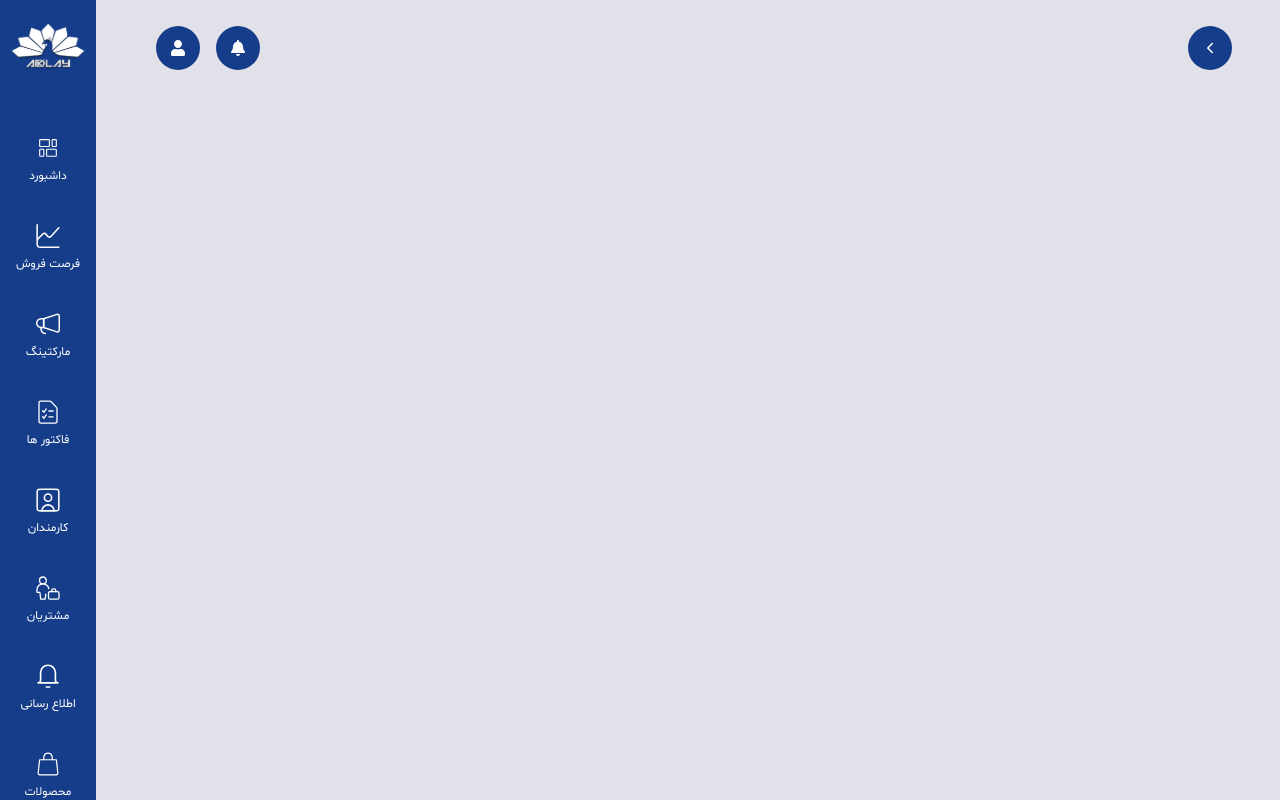
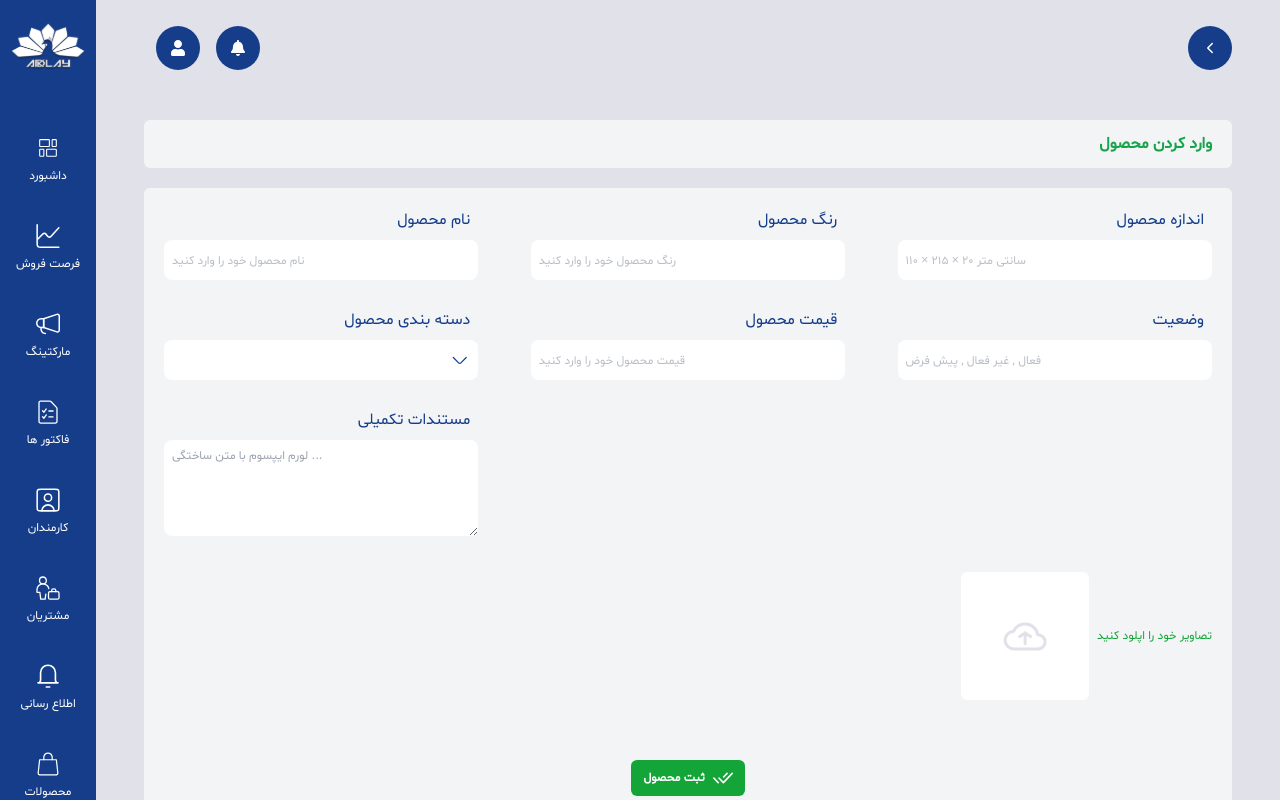
Before and after one commit to alirezzasarkar/customer-management-software, a React app: page /dashboard/products/entry in a window 1280 px wide. Shown: the top 800 px of the page. Built offline with nearby package versions, Linux system fonts and the light colour scheme; the HTML template or start-up script is replaced by a standard one.

Commit message:
feat:Product Entry Page added

```diff
--- /dev/null
+++ b/src/Components/Common/ProductImage.jsx
@@ -0,0 +1,16 @@
+const ProductImage = ({ upload_text }) => {
+  return (
+    <div className="relative inline-flex items-center text-xs gap-2 font-medium mt-2">
+      <input type="file" id="file-upload" className="hidden" />
+      <label
+        htmlFor="file-upload"
+        className="flex items-center justify-center w-32 h-32 rounded-md  text-white bg-white text-lg cursor-pointer"
+      >
+        <img src="/src/Assets/Icons/upload_cloud.svg" alt="" />
+      </label>
+      <p className="text-[#13A538]">{upload_text}</p>
+    </div>
+  );
+};
+
+export default ProductImage;
--- /dev/null
+++ b/src/Components/Products/ProductListEntry.jsx
@@ -0,0 +1,60 @@
+import Title from "../Common/Title";
+import DashboardInputs from "../Common/DashBoardInputs";
+import DashboardDropDown from "../Common/DashBoardDropDown";
+import DashboardTextarea from "../Common/DashboardTextarea";
+import DashboardButton from "../Common/DashboardButton";
+import ProductImage from "../Common/ProductImage";
+
+const ProductListEntry = () => {
+  return (
+    <>
+      <Title title=" وارد کردن محصول" />
+      <div className="bg-gray-100 p-5 mx-6 rounded-md">
+        <form className="flex flex-col gap-7">
+          <div className="flex justify-between">
+            <DashboardInputs
+              lable_text="نام محصول"
+              placeholder_text="نام محصول خود را وارد کنید"
+            />
+            <DashboardInputs
+              lable_text="رنگ محصول"
+              placeholder_text="رنگ محصول خود را وارد کنید"
+            />
+            <DashboardInputs
+              lable_text="اندازه محصول"
+              placeholder_text="۱۱۰ × ۲۱۵ × ۲۰ سانتی متر "
+            />
+          </div>
+          <div className="flex justify-between">
+            <DashboardDropDown label_text="دسته بندی محصول" />
+            <DashboardInputs
+              lable_text="قیمت محصول"
+              placeholder_text="قیمت محصول خود را وارد کنید"
+            />
+            <DashboardInputs
+              lable_text="وضعیت"
+              placeholder_text="فعال , غیر فعال , پیش فرض"
+            />
+          </div>
+          <DashboardTextarea
+            label_text="مستندات تکمیلی"
+            placeholder_text="لورم ایپسوم با متن ساختگی ..."
+          />
+          <div className="">
+            <ProductImage upload_text="تصاویر خود را اپلود کنید" />
+          </div>
+          <div className="flex justify-center mt-8 mb-2">
+            <DashboardButton
+              inner_text="ثبت محصول "
+              icon="/src/Assets/Icons/Tick.svg"
+              bg_color="bg-[#13A538]"
+              button_type="submit"
+            />
+          </div>
+        </form>
+      </div>
+    </>
+  );
+};
+
+export default ProductListEntry;
--- /dev/null
+++ b/src/Pages/ProductsEntryPage.jsx
@@ -0,0 +1,11 @@
+import ProductListEntry from "../Components/Products/ProductListEntry";
+
+const ProductsEntryPage = () => {
+  return (
+    <div>
+      <ProductListEntry />
+    </div>
+  );
+};
+
+export default ProductsEntryPage;
--- a/src/Routes/DashboardRoutes.jsx
+++ b/src/Routes/DashboardRoutes.jsx
@@ -11,6 +11,7 @@ import NotificationListPage from "../Pages/NotificationListPage";
 import SalesOpportunitiesListPage from "./../Pages/SalesOpportunitiesListPage";
 import SalesOpportunitiesEntryPage from "./../Pages/SalesOpportunitiesEntryPage";
 import CustomersEntry from "../Components/Customers/CustomersEntry";
+import ProductsEntryPage from "../Pages/ProductsEntryPage";
 
 const DashboardRoutes = () => {
   return (
@@ -63,7 +64,10 @@ const DashboardRoutes = () => {
           element={<NotificationListPage />}
         />
 
-        {/* <Route path="/dashboard/products/entry" element={<ProductsEntry />} /> */}
+        <Route
+          path="/dashboard/products/entry"
+          element={<ProductsEntryPage />}
+        />
 
         <Route path="/dashboard/products/list" element={<ProductsListPage />} />
       </Routes>
```
